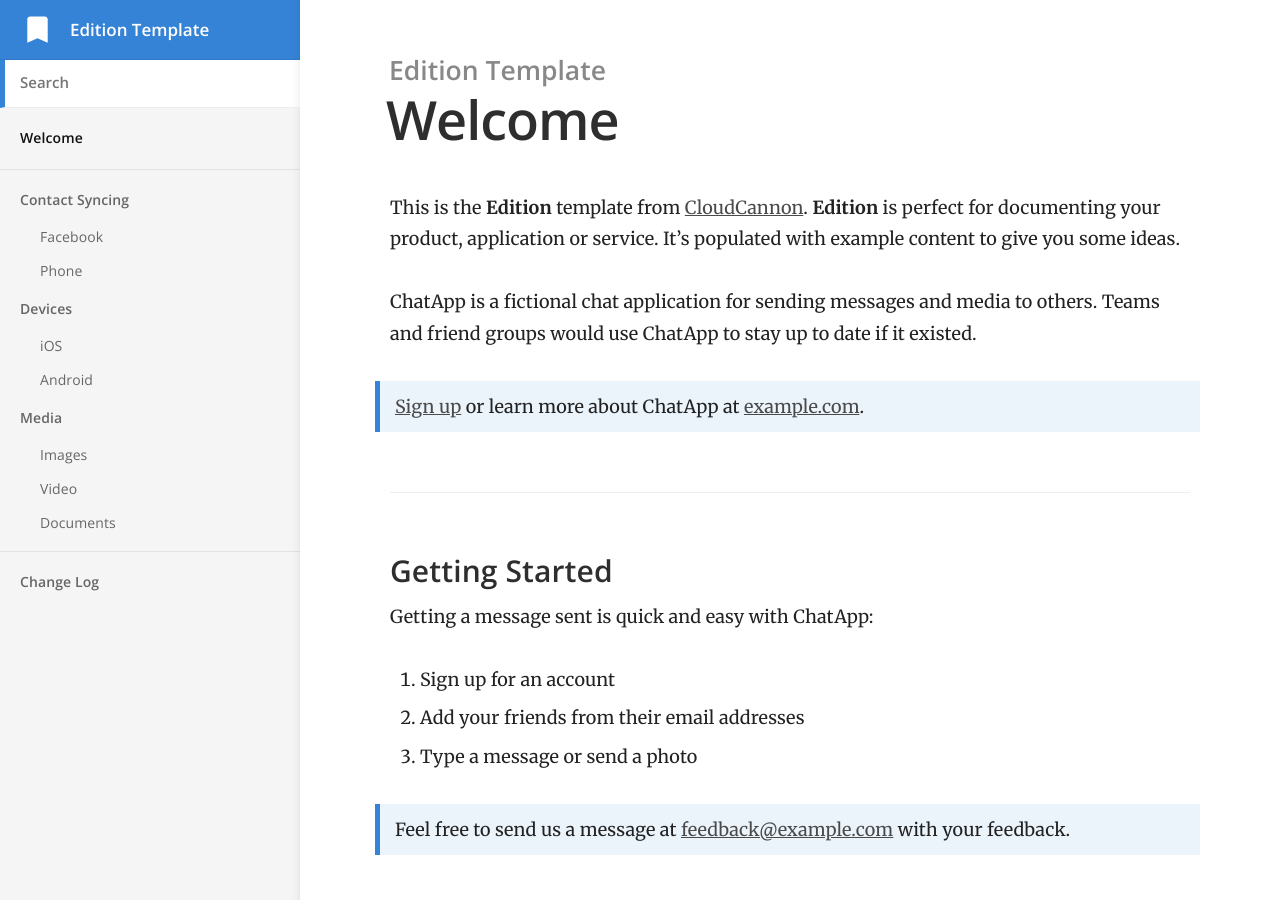
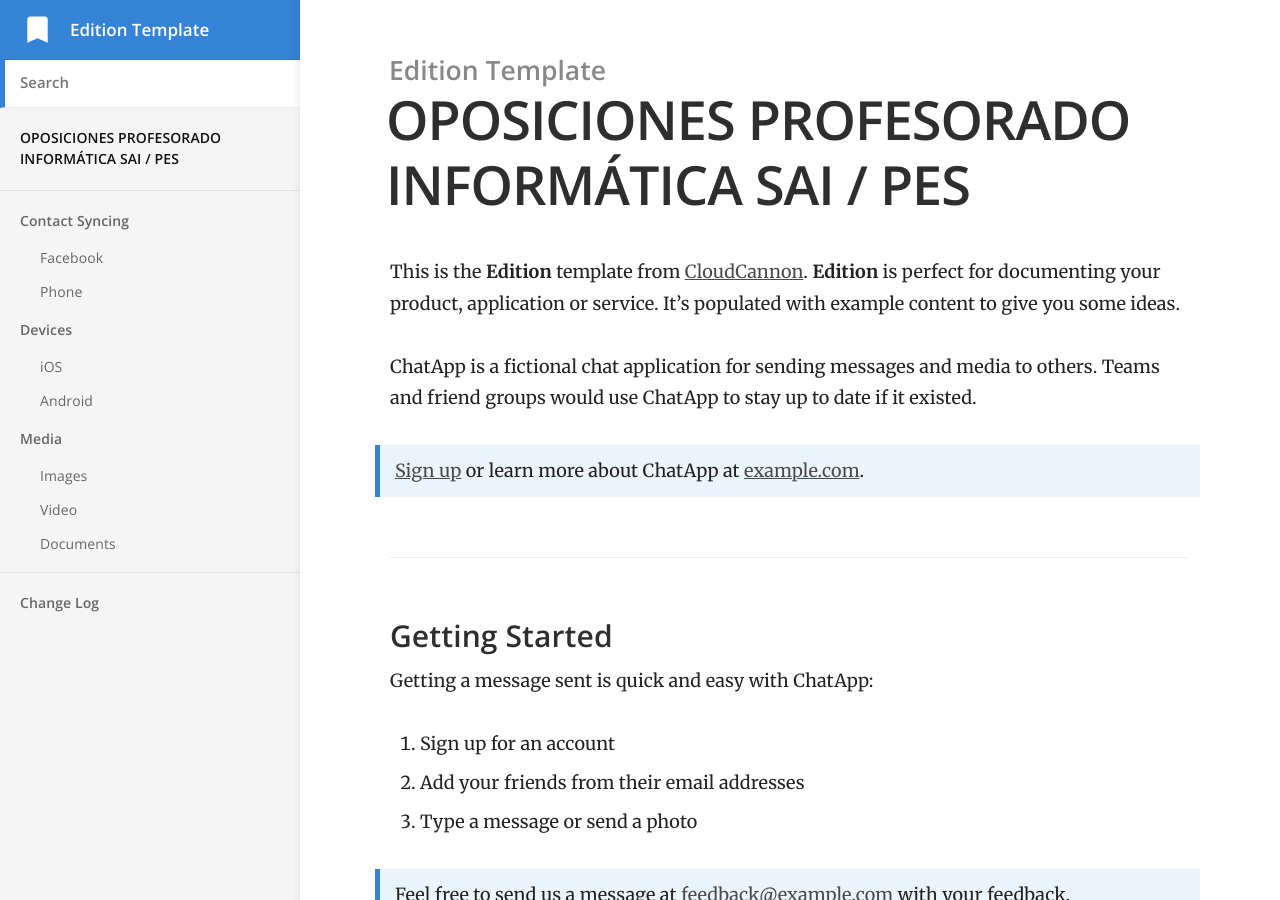
Before and after one commit to pepesanchezgarcia/web2, a Jekyll site: the page built from index.md, in a window 1280 px wide and 900 px high. Built offline with Jekyll 4.4.1, drawn with Linux system fonts in a browser that asks for light colours.

Commit message:
add: Título

```diff
--- a/index.md
+++ b/index.md
@@ -1,5 +1,5 @@
 ---
-title: Welcome
+title: OPOSICIONES PROFESORADO INFORMÁTICA SAI / PES
 ---
 
 This is the **Edition** template from [CloudCannon](http://cloudcannon.com/).
```
